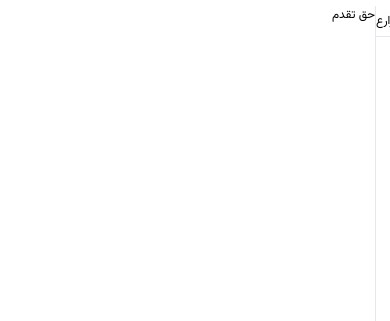
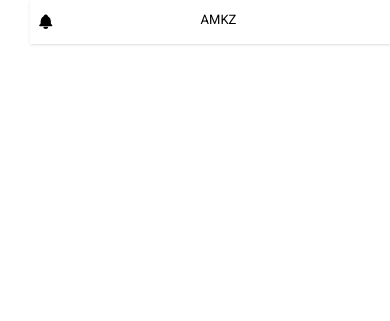
Before and after one commit to amirmahdizare/Stock-Currency-Crewler-NextJs, a Next.js app: page /stock/priority in a window 390 px wide. Shown: the top 321 px of the page. Built offline with nearby package versions, Linux system fonts and the light colour scheme.

Commit message:
Modify Menu

```diff
--- a/app/(dashboard)/components/Menu/Menu.tsx
+++ b/app/(dashboard)/components/Menu/Menu.tsx
@@ -34,7 +34,7 @@ export const Menu = () => {
                         <IconChevronDown width={15} height={15} className={openedMenus?.[item.link] ? 'rotate-180 transition-all  text-gray-500' : ' transition-all text-gray-500'} />
                     </div>
 
-                    {openedMenus?.[item.link] || !item.innerItems.every(i => item.link.concat(i.link) != pathname) && item.innerItems?.map(l => <Link href={item.link.concat(l.link)} className={'flex flex-row gap-4 items-center pr-4 text-sm hover:text-gray-700 '.concat(item.link.concat(l.link) == pathname ? 'text-red-700 font-semibold' : '')}>{l.title}</Link>)}
+                    {openedMenus?.[item.link]  && item.innerItems?.map(l => <Link href={item.link.concat(l.link)} className={'flex flex-row gap-4 items-center pr-4 text-sm hover:text-gray-700 '.concat(item.link.concat(l.link) == pathname ? 'text-red-700 font-semibold' : '')}>{l.title}</Link>)}
                 </div>
             })}
         </div>
--- a/app/(dashboard)/components/Profile.tsx
+++ b/app/(dashboard)/components/Profile.tsx
@@ -2,7 +2,7 @@ import React from 'react'
 
 export const Profile = () => {
   return (
-    <div className='flex flex-row items-center gap-2 lg:p-4'>
+    <div className='flex flex-row items-center gap-2 p-2 lg:p-4'>
 
         <div className='w-[30px] aspect-square rounded-[50%] bg-gray-500'> </div>
 
--- a/app/(dashboard)/layout.tsx
+++ b/app/(dashboard)/layout.tsx
@@ -1,22 +1,49 @@
-import React, { ReactNode } from 'react'
+'use client'
+import React, { ReactNode, useState } from 'react'
 import { Profile } from './components'
 import { Menu } from './components/Menu/Menu'
+import { IconMenu2, IconBellFilled, IconArrowRight } from '@tabler/icons-react'
+import ClickAwayListener from 'react-click-away-listener'
 
 export default function layout({ children }: { children: ReactNode }) {
+
+    const [isOpen, setIsOpen] = useState<boolean>(false)
+
     return (
-        <div className='flex flex-row  rounded-lg lg:border w-full h-full'>
+        <div className={'flex flex-row  rounded-lg lg:border w-full h-full items-start '.concat(isOpen ? 'backdrop-brightness-75 lg:backdrop-brightness-100' : '')}>
 
-            <div className='border-l   flex flex-col'>
+            <div className='fixed top-0 right-0 w-full flex flex-row gap-4 justify-between items-center lg:hidden bg-white shadow p-2'>
 
-                <Profile />
+                <div className='flex flex-row hover:bg-gray-50 cursor-pointer rounded-[50%] p-2' onClick={() => setIsOpen(!isOpen)}><IconMenu2 width={17.5} height={17.5} /></div>
 
-                <div className='flex h-[1px] bg-gray-200 '></div>
+                <span>AMKZ</span>
 
-                <Menu />
+                <IconBellFilled width={17.5} height={17.5} />
 
             </div>
 
-            <div className='flex-1'>
+
+            <ClickAwayListener onClickAway={()=>setIsOpen(false)}>
+
+                <div className={'lg:border-l  shadow lg:shadow-none  bg-white gap-2 lg:gap-0  flex flex-col lg:static fixed h-full  top-0 right-0  transition-all duration-300 rouneded-lg lg:rounded-none '.concat(isOpen ? ' lg:translate-x-0' : ' translate-x-full opacity-0 lg:opacity-100 lg:translate-x-0')}>
+
+                    <div className='flex flex-row justify-end'>
+                        <div className='flex flex-row hover:bg-gray-50 cursor-pointer rounded-[50%] p-2 lg:hidden' onClick={() => setIsOpen(!isOpen)}>
+                            <IconArrowRight width={17.5} height={17.5} />
+                        </div>
+                    </div>
+
+
+                    <Profile />
+
+                    <div className='flex h-[1px] bg-gray-200 '></div>
+
+                    <Menu />
+
+                </div>
+            </ClickAwayListener>
+
+            <div className='flex-1 '>
                 {children}
             </div>
 
--- a/app/layout.tsx
+++ b/app/layout.tsx
@@ -15,7 +15,7 @@ export default function RootLayout({
   children: React.ReactNode
 }) {
   return (
-    <html lang="fa" dir='rtl' className='text-[12px] lg:text-[14px]'>
+    <html lang="fa" dir='rtl' className='text-[13px] lg:text-[14px]'>
       <body className={vazir.className.concat(' p-2 ')}>{children}</body>
     </html>
   )
```
